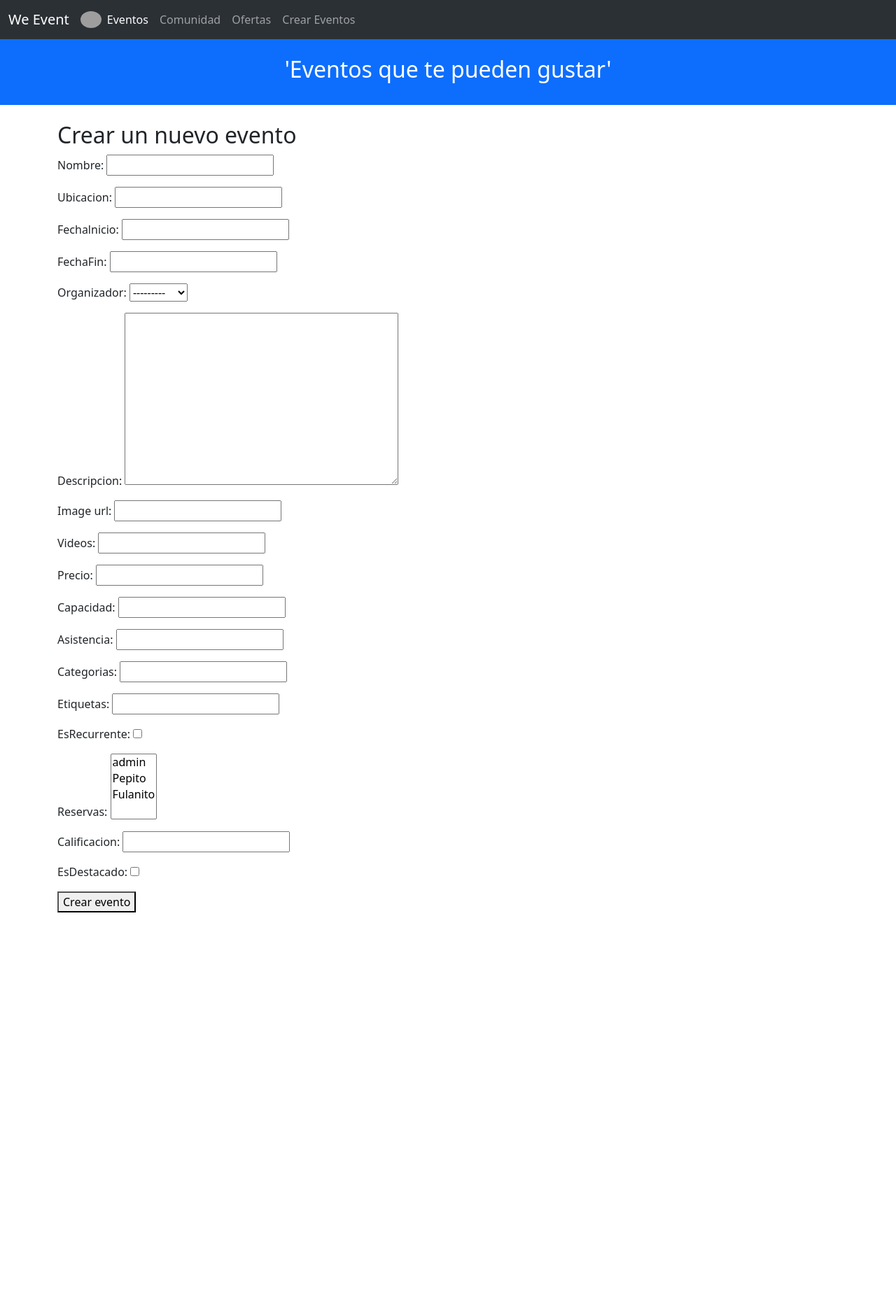
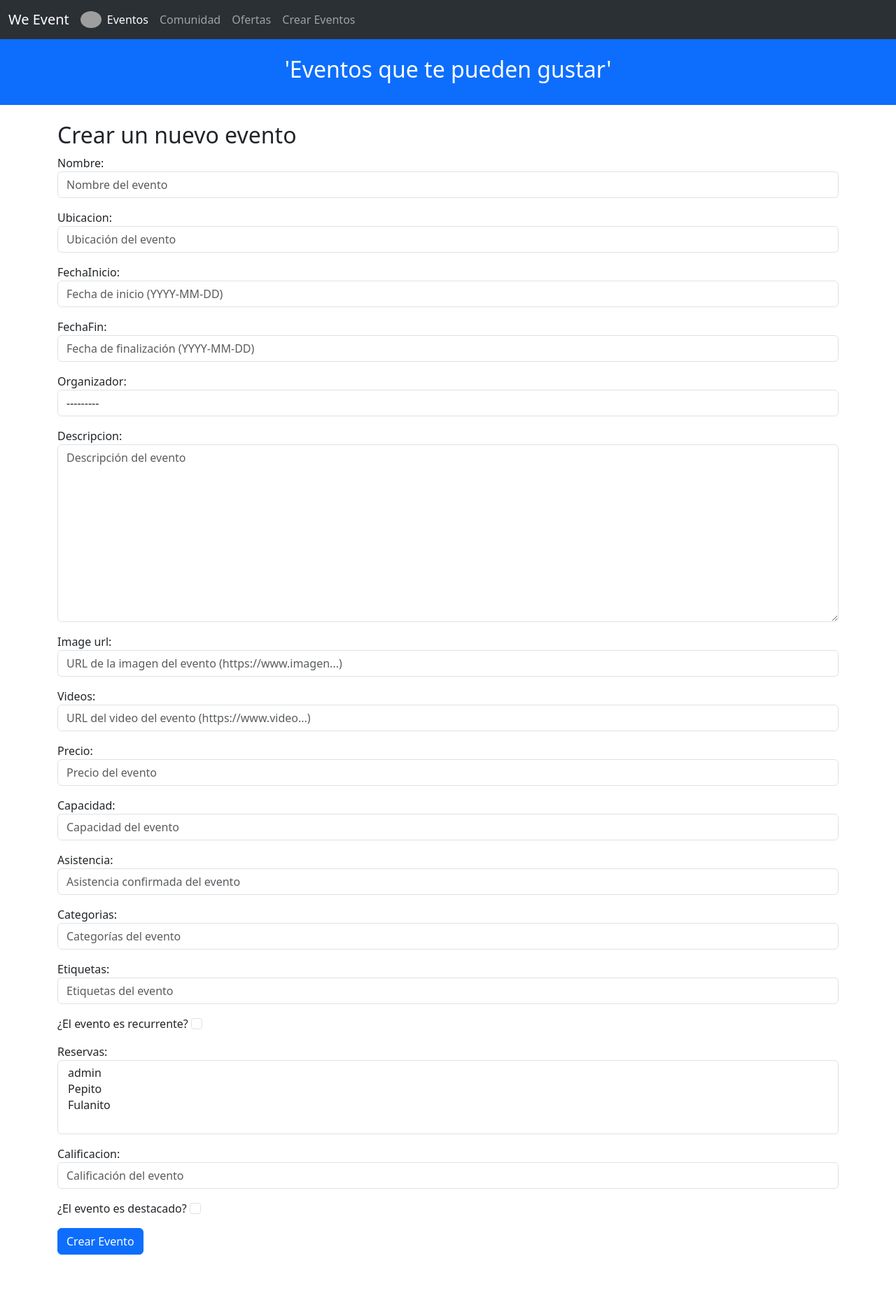
Before and after one commit to npellegrib/WeEvent, a Django app: page /create_event/ in a window 1280 px wide. Shown: the whole page at 70% size. Before the commit the page ends 1304 px from the top, so only its background shows below. Run offline with Django 3.2, Linux system fonts and the light colour scheme; data comes from the database, SQL or seed files in the repository; grey boxes are pictures that could not be loaded.

Commit message:
MPV sprint 1 - home organizado y detalles

```diff
--- a/pagina/forms.py
+++ b/pagina/forms.py
@@ -4,4 +4,96 @@
 class EventoForm(forms.ModelForm):
     class Meta:
         model = Evento
-        fields = '__all__'  # Para incluir todos los campos del modelo
+        fields = '__all__'
+
+    def __init__(self, *args, **kwargs):
+        super(EventoForm, self).__init__(*args, **kwargs)
+
+        # Campos obligatorios y opcionales
+        self.fields['nombre'].required = True
+        self.fields['ubicacion'].required = True
+        self.fields['fechaInicio'].required = True
+        self.fields['fechaFin'].required = False
+        self.fields['organizador'].required = False
+        self.fields['descripcion'].required = False
+        self.fields['image_url'].required = False
+        self.fields['videos'].required = False
+        self.fields['precio'].required = False
+        self.fields['capacidad'].required = False
+        self.fields['asistencia'].required = False
+        self.fields['categorias'].required = False
+        self.fields['etiquetas'].required = False
+        self.fields['esRecurrente'].required = False
+        self.fields['reservas'].required = False
+        self.fields['calificacion'].required = False
+        self.fields['esDestacado'].required = False
+
+        self.fields['nombre'].widget.attrs.update({
+            'class': 'form-control',
+            'placeholder': 'Nombre del evento'
+        })
+        self.fields['ubicacion'].widget.attrs.update({
+            'class': 'form-control',
+            'placeholder': 'Ubicación del evento'
+        })
+        self.fields['fechaInicio'].widget.attrs.update({
+            'class': 'form-control datepicker',
+            'placeholder': 'Fecha de inicio (YYYY-MM-DD)'
+        })
+        self.fields['fechaFin'].widget.attrs.update({
+            'class': 'form-control datepicker',
+            'placeholder': 'Fecha de finalización (YYYY-MM-DD)'
+        })
+        self.fields['organizador'].widget.attrs.update({
+            'class': 'form-control',
+            'placeholder': 'Organizador del evento'
+        })
+        self.fields['descripcion'].widget.attrs.update({
+            'class': 'form-control',
+            'placeholder': 'Descripción del evento'
+        })
+        self.fields['image_url'].widget.attrs.update({
+            'class': 'form-control',
+            'placeholder': 'URL de la imagen del evento (https://www.imagen...)'
+        })
+        self.fields['videos'].widget.attrs.update({
+            'class': 'form-control',
+            'placeholder': 'URL del video del evento (https://www.video...)'
+        })
+        self.fields['precio'].widget.attrs.update({
+            'class': 'form-control',
+            'placeholder': 'Precio del evento'
+        })
+        self.fields['capacidad'].widget.attrs.update({
+            'class': 'form-control',
+            'placeholder': 'Capacidad del evento'
+        })
+        self.fields['asistencia'].widget.attrs.update({
+            'class': 'form-control',
+            'placeholder': 'Asistencia confirmada del evento'
+        })
+        self.fields['categorias'].widget.attrs.update({
+            'class': 'form-control',
+            'placeholder': 'Categorías del evento'
+        })
+        self.fields['etiquetas'].widget.attrs.update({
+            'class': 'form-control',
+            'placeholder': 'Etiquetas del evento'
+        })
+        self.fields['esRecurrente'].widget.attrs.update({
+            'class': 'form-check-input',
+        })
+        self.fields['esRecurrente'].label = '¿El evento es recurrente?'
+
+        self.fields['reservas'].widget.attrs.update({
+            'class': 'form-control',
+            'placeholder': 'Reservación del evento'
+        })
+        self.fields['calificacion'].widget.attrs.update({
+            'class': 'form-control',
+            'placeholder': 'Calificación del evento'
+        })
+        self.fields['esDestacado'].widget.attrs.update({
+            'class': 'form-check-input',
+        })
+        self.fields['esDestacado'].label = '¿El evento es destacado?'
--- a/pagina/models.py
+++ b/pagina/models.py
@@ -5,7 +5,7 @@
 class Evento(models.Model):
     nombre = models.CharField(max_length=255)
     ubicacion = models.CharField(max_length=255)
-    fechalnicio = models.DateField()
+    fechaInicio = models.DateField()
     fechaFin = models.DateField()
     organizador = models.ForeignKey(User, on_delete=models.CASCADE)
     descripcion = models.TextField()
--- a/pagina/templates/create_event.html
+++ b/pagina/templates/create_event.html
@@ -2,9 +2,9 @@
 
 {% block content %}
 <h2>Crear un nuevo evento</h2>
-<form method="post">
+<form method="post" enctype="multipart/form-data">
     {% csrf_token %}
     {{ form.as_p }}
-    <button type="submit">Crear evento</button>
+    <button type="submit" class="btn btn-primary">Crear Evento</button>
 </form>
 {% endblock %}
```
Also changed, not shown: pagina/templates/home.html (+10 -13 lines), db.sqlite3, pagina/migrations/0002_rename_fechalnicio_evento_fechainicio.py (added).
